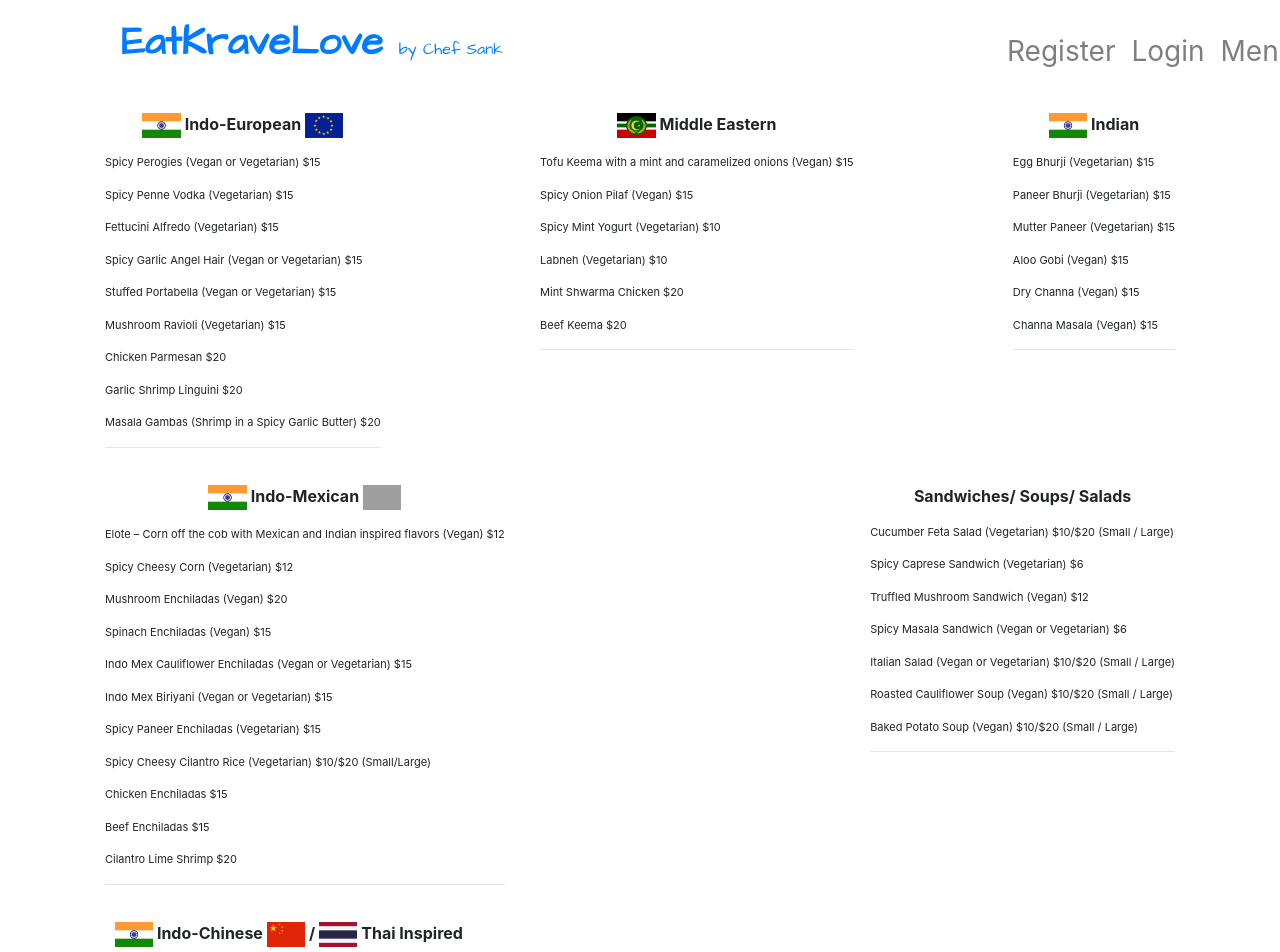
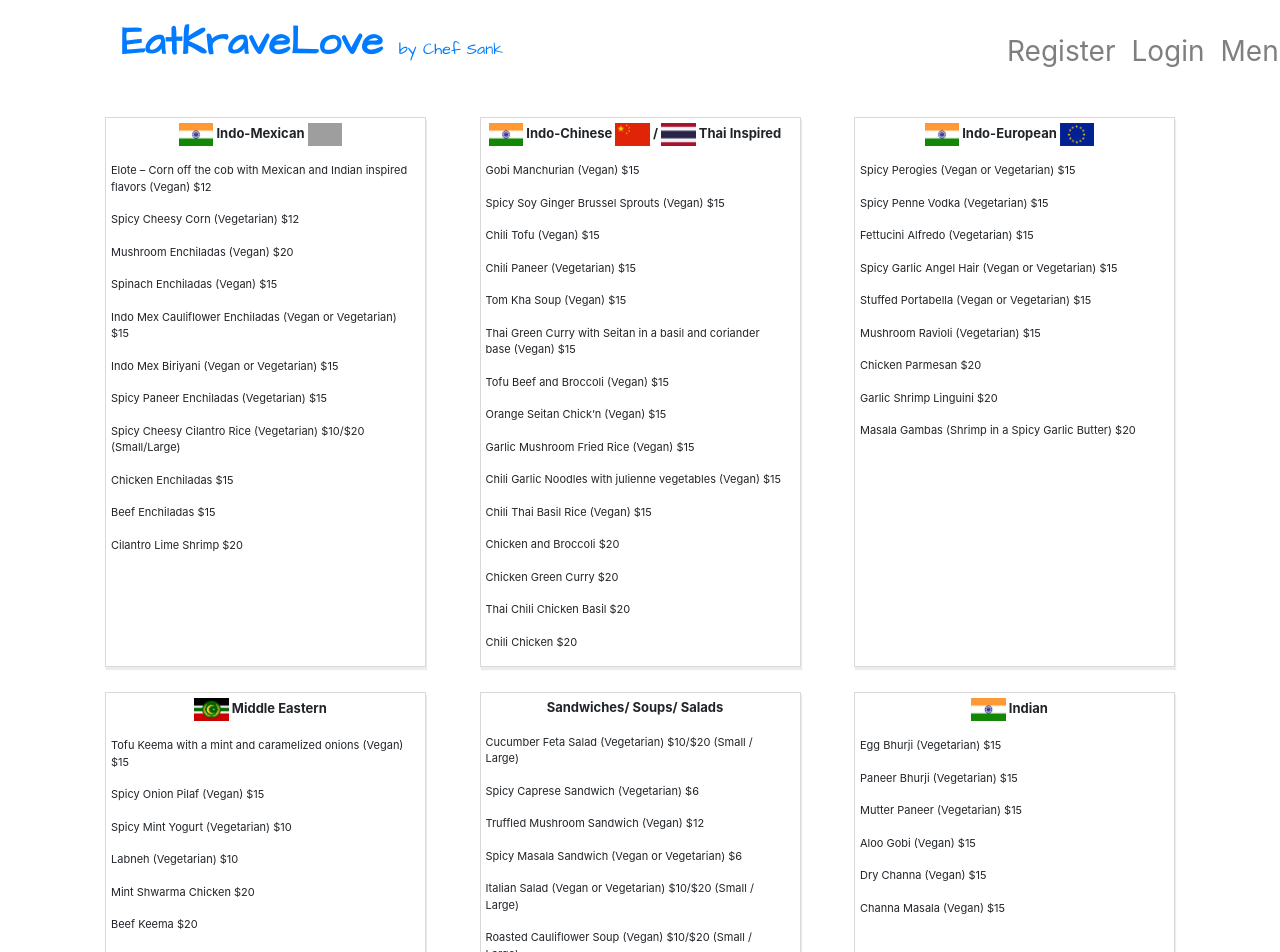
Before and after one commit to michaelpaulcuccia/eatkravelove, a React (Create React App) app in the folder client/: page /menu in a window 1280 px wide. Shown: the top 952 px of the page. Built offline with nearby package versions, Linux system fonts and the light colour scheme; grey boxes are pictures that could not be loaded.

Commit message:
final update of menu css

```diff
--- a/client/src/components/Menu.js
+++ b/client/src/components/Menu.js
@@ -12,42 +12,8 @@ const Menu = () => {
 
         <div className='container'>
 
+
             <div className='flex_container'>
-                <div className='menu_box'>
-                    <p className='head'><strong> <img className='image' src={india} alt="india" /> Indo-European <img className='image' src={euro} alt="euro" /></strong></p>
-                    <p>Spicy Perogies (Vegan or Vegetarian) $15</p>
-                    <p>Spicy Penne Vodka (Vegetarian) $15</p>
-                    <p>Fettucini Alfredo (Vegetarian) $15</p>
-                    <p>Spicy Garlic Angel Hair (Vegan or Vegetarian) $15</p>
-                    <p>Stuffed Portabella (Vegan or Vegetarian) $15</p>
-                    <p>Mushroom Ravioli (Vegetarian) $15</p>
-                    <p>Chicken Parmesan $20</p>
-                    <p>Garlic Shrimp Linguini $20</p>
-                    <p>Masala Gambas (Shrimp in a Spicy Garlic Butter) $20</p>
-                    <hr></hr>
-                </div>
-
-                <div className='menu_box'>
-                    <p className='head'><strong><img className='image' src={mideast} alt="mideast" /> Middle Eastern</strong></p>
-                    <p>Tofu Keema with a mint and caramelized onions (Vegan) $15</p>
-                    <p>Spicy Onion Pilaf (Vegan) $15</p>
-                    <p>Spicy Mint Yogurt (Vegetarian) $10</p>
-                    <p>Labneh (Vegetarian) $10</p>
-                    <p>Mint Shwarma Chicken $20</p>
-                    <p>Beef Keema $20</p>
-                    <hr></hr>
-                </div>
-
-                <div className='menu_box'>
-                    <p className='head'><strong><img className='image' src={india} alt="india" /> Indian</strong></p>
-                    <p>Egg Bhurji (Vegetarian) $15</p>
-                    <p>Paneer Bhurji (Vegetarian) $15</p>
-                    <p>Mutter Paneer (Vegetarian) $15</p>
-                    <p>Aloo Gobi (Vegan) $15</p>
-                    <p>Dry Channa (Vegan) $15</p>
-                    <p>Channa Masala (Vegan) $15</p>
-                    <hr></hr>
-                </div>
 
 
                 <div className='menu_box'>
@@ -63,19 +29,6 @@ const Menu = () => {
                     <p>Chicken Enchiladas $15</p>
                     <p>Beef Enchiladas $15</p>
                     <p>Cilantro Lime Shrimp $20</p>
-                    <hr></hr>
-                </div>
-
-                <div className='menu_box'>
-                    <p className='head'><strong>Sandwiches/ Soups/ Salads</strong></p>
-                    <p>Cucumber Feta Salad (Vegetarian) $10/$20 (Small / Large)</p>
-                    <p>Spicy Caprese Sandwich (Vegetarian) $6</p>
-                    <p>Truffled Mushroom Sandwich (Vegan) $12</p>
-                    <p>Spicy Masala Sandwich (Vegan or Vegetarian) $6</p>
-                    <p>Italian Salad (Vegan or Vegetarian) $10/$20 (Small / Large)</p>
-                    <p>Roasted Cauliflower Soup (Vegan) $10/$20 (Small / Large)</p>
-                    <p>Baked Potato Soup (Vegan) $10/$20 (Small / Large)</p>
-                    <hr></hr>
                 </div>
 
                 <div className='menu_box'>
@@ -95,10 +48,57 @@ const Menu = () => {
                     <p>Chicken Green Curry $20</p>
                     <p>Thai Chili Chicken Basil $20</p>
                     <p>Chili Chicken $20</p>
-                    <hr></hr>
                 </div>
+
+                <div className='menu_box'>
+                    <p className='head'><strong> <img className='image' src={india} alt="india" /> Indo-European <img className='image' src={euro} alt="euro" /></strong></p>
+                    <p>Spicy Perogies (Vegan or Vegetarian) $15</p>
+                    <p>Spicy Penne Vodka (Vegetarian) $15</p>
+                    <p>Fettucini Alfredo (Vegetarian) $15</p>
+                    <p>Spicy Garlic Angel Hair (Vegan or Vegetarian) $15</p>
+                    <p>Stuffed Portabella (Vegan or Vegetarian) $15</p>
+                    <p>Mushroom Ravioli (Vegetarian) $15</p>
+                    <p>Chicken Parmesan $20</p>
+                    <p>Garlic Shrimp Linguini $20</p>
+                    <p>Masala Gambas (Shrimp in a Spicy Garlic Butter) $20</p>
+                </div>
+
+                <div className='menu_box'>
+                    <p className='head'><strong><img className='image' src={mideast} alt="mideast" /> Middle Eastern</strong></p>
+                    <p>Tofu Keema with a mint and caramelized onions (Vegan) $15</p>
+                    <p>Spicy Onion Pilaf (Vegan) $15</p>
+                    <p>Spicy Mint Yogurt (Vegetarian) $10</p>
+                    <p>Labneh (Vegetarian) $10</p>
+                    <p>Mint Shwarma Chicken $20</p>
+                    <p>Beef Keema $20</p>
+                </div>
+
+                <div className='menu_box'>
+                    <p className='head'><strong>Sandwiches/ Soups/ Salads</strong></p>
+                    <p>Cucumber Feta Salad (Vegetarian) $10/$20 (Small / Large)</p>
+                    <p>Spicy Caprese Sandwich (Vegetarian) $6</p>
+                    <p>Truffled Mushroom Sandwich (Vegan) $12</p>
+                    <p>Spicy Masala Sandwich (Vegan or Vegetarian) $6</p>
+                    <p>Italian Salad (Vegan or Vegetarian) $10/$20 (Small / Large)</p>
+                    <p>Roasted Cauliflower Soup (Vegan) $10/$20 (Small / Large)</p>
+                    <p>Baked Potato Soup (Vegan) $10/$20 (Small / Large)</p>
+                </div>
+
+                <div className='menu_box'>
+                    <p className='head'><strong><img className='image' src={india} alt="india" /> Indian</strong></p>
+                    <p>Egg Bhurji (Vegetarian) $15</p>
+                    <p>Paneer Bhurji (Vegetarian) $15</p>
+                    <p>Mutter Paneer (Vegetarian) $15</p>
+                    <p>Aloo Gobi (Vegan) $15</p>
+                    <p>Dry Channa (Vegan) $15</p>
+                    <p>Channa Masala (Vegan) $15</p>
+                </div>
+
             </div>
 
+            <br></br>
+            <br></br>
+            <br></br>
 
         </div>
     )
--- a/client/src/style/MenuStyle.css
+++ b/client/src/style/MenuStyle.css
@@ -3,20 +3,27 @@
     flex-direction: row;
     justify-content: space-between;
     flex-wrap: wrap;
+    align-items: stretch;
 }
 
 .menu_box {
     /*top right bottom left*/
-    margin: 10px 0px 10px 0px;
+    margin: 15px 0px 10px 0px;
     font-size: 11px;
+    padding: 5px 15px 0 5px;
+    /* border: 1px solid rgba(0, 0, 0, 0.05);
+    box-shadow: .5px 2px .5px #EAEDEF; */
+    border: 1px solid rgba(0, 0, 0, 0.15);
+    box-shadow: 1px 3px 1px #EAEDEF;
+    width: 30%;
 }
 
 .head {
     text-align: center;
-    font-size: 16px;
+    font-size: 13px;
 }
 
 .image {
-    height: 25.5px;
-    width: 38.5px;
+    height: 23px;
+    width: 34.5px;
 }
```
